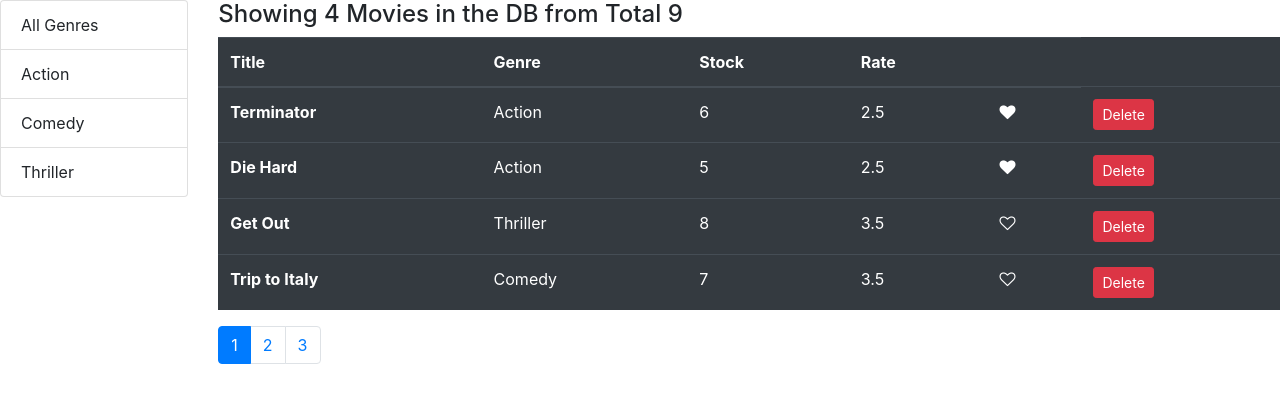
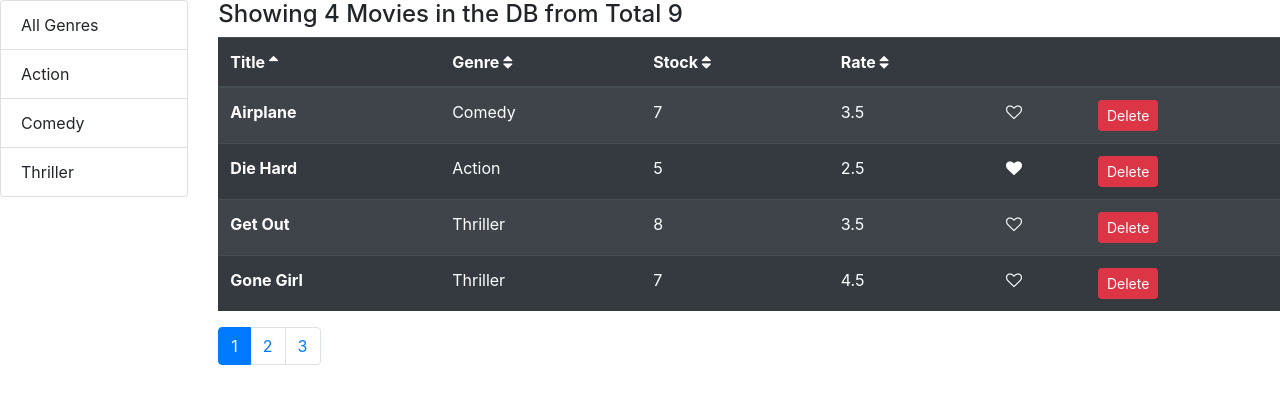
Before and after one commit to amu3dev/VidlyRepo1, a React (Create React App) app: page / in a window 1280 px wide. Shown: the top 404 px of the page. Built offline with nearby package versions, Linux system fonts and the light colour scheme.

Commit message:
extracting table component

```diff
--- /dev/null
+++ b/src/components/common/table.jsx
@@ -0,0 +1,17 @@
+import React from "react";
+import TableHeader from "./tableHeader";
+import TableBody from "./tableHeader";
+
+const Table = ({ columns, sortColumn, onSort, data }) => {
+  //const { data, sortColumn, onSort, columns } = props;
+
+  return (
+    <table className="table table-dark table-striped">
+      <TableHeader sortColumn={sortColumn} onSort={onSort} columns={columns} />
+
+      <TableBody data={data} columns={columns} />
+    </table>
+  );
+};
+
+export default Table;
--- /dev/null
+++ b/src/components/common/tableBody.jsx
@@ -0,0 +1,34 @@
+import React, { Component } from "react";
+import _ from "lodash";
+class TableBody extends Component {
+  renderCell = (item, column) => {
+    if (column.content) return column.content(item);
+    return _.get(item, column.path);
+  };
+  createKey = (item, column) => {
+    return item._id + (column.path || column.key);
+  };
+  render() {
+    const { data, columns } = this.props;
+
+    return (
+      <tbody>
+        {data.map((item) => (
+          <tr key={item._id}>
+            {columns.map((column) =>
+              column.path === "title" ? (
+                <th  key={this.createKey(item, column)} scope="row">{_.get(item, column.path)}</th>
+              ) : (
+                <td key={this.createKey(item, column)}>
+                  {this.renderCell(item, column)}
+                </td>
+              )
+            )}
+          </tr>
+        ))}
+      </tbody>
+    );
+  }
+}
+
+export default TableBody;
--- /dev/null
+++ b/src/components/common/tableHeader.jsx
@@ -0,0 +1,48 @@
+import React, { Component } from "react";
+
+
+class TableHeader extends Component {
+  raiseSort = (path) => {
+    const sortColumn = { ...this.props.sortColumn };
+
+    if (sortColumn.path === path)
+      sortColumn.order = sortColumn.order === "asc" ? "desc" : "asc";
+    else {
+      sortColumn.path = path;
+      sortColumn.order = "asc";
+    }
+    this.props.onSort(sortColumn); // watch this 1st time
+    console.log("TableHeader sortColumn=>", sortColumn);
+  };
+
+  renderSortIcon = (column) => {
+    const { sortColumn } = this.props;
+    if (column.path !== sortColumn.path && column.key === undefined)
+      return <i className="fa fa-sort" aria-hidden="true" />;
+    if (column.key) return null;
+    if (sortColumn.order === "asc")
+      return <i className="fa fa-sort-asc" aria-hidden="true" />;
+    return <i className="fa fa-sort-desc" aria-hidden="true" />;
+  };
+
+  render() {
+    return (
+      <thead>
+        <tr>
+          {this.props.columns.map((column) => (
+            <th
+              className="clickable"
+              key={column.path || column.key}
+              scope="col"
+              onClick={() => this.raiseSort(column.path)}
+            >
+              {column.label} {this.renderSortIcon(column)}
+            </th>
+          ))}
+        </tr>
+      </thead>
+    );
+  }
+}
+
+export default TableHeader;
--- /dev/null
+++ b/src/components/moviesTable.jsx
@@ -0,0 +1,52 @@
+import React, { Component } from "react";
+import Like from "./common/like";
+import Table from "./common/table";
+import TableHeader from "./common/tableHeader";
+import TableBody from "./common/tableBody";
+
+class MovieTable extends Component {
+  columns = [
+    { path: "title", label: "Title" },
+    { path: "genre.name", label: "Genre" },
+    { path: "numberInStock", label: "Stock" },
+    { path: "dailyRentalRate", label: "Rate" },
+    {
+      key: "like",
+      content: (movie) => (
+        <Like
+          liked={movie.liked}
+          onClick={() => this.props.onHandleLike(movie)}
+        />
+      ),
+    },
+    {
+      key: "delete",
+      content: (movie) => (
+        <button
+          onClick={() => this.props.onDeleteRow(movie)}
+          type="button"
+          className="btn btn-sm btn-danger"
+        >
+          Delete
+        </button>
+      ),
+    },
+  ];
+  render() {
+    const { movies, sortColumn, onSort } = this.props;
+
+    console.log('columns = >', this.columns);
+
+    return (
+
+      <table className="table table-dark table-striped">
+      <TableHeader sortColumn={sortColumn} onSort={onSort} columns={this.columns} />
+
+      <TableBody data={movies} columns={this.columns} />
+    </table>
+
+    );
+  }
+}
+
+export default MovieTable;
--- a/src/components/vidly.jsx
+++ b/src/components/vidly.jsx
@@ -1,10 +1,11 @@
 import React, { Component } from "react";
 import { getMovies } from "../services/fakeMovieService";
-import Like from "./common/like";
 import Pagination from "./common/pagination";
 import { paginate } from "../utils/paginate";
 import ListGroup from "./common/listGroup";
 import { getGenres } from "../services/fakeGenreService";
+import MovieTable from "./moviesTable";
+import _ from "lodash";
 
 class Vidly extends Component {
   state = {
@@ -13,6 +14,7 @@ class Vidly extends Component {
     pageSize: 4,
     currentPage: 1,
     selectedGenre: "",
+    sortColumn: { path: "title", order: "asc" },
   };
 
   componentDidMount() {
@@ -44,20 +46,30 @@ class Vidly extends Component {
     this.setState({ selectedGenre: genre, currentPage: 1 });
   };
 
+  handleSort = (sortColumn) => {
+    this.setState({ sortColumn });
+  };
+
   render() {
     const {
       pageSize,
       currentPage,
       selectedGenre,
       movies: allMovies,
+      sortColumn,
     } = this.state;
 
-    let filtered =
+    // filter=> sort => paginate
+    const filtered =
       selectedGenre && selectedGenre._id !== "All Genres"
         ? allMovies.filter((m) => m.genre._id === selectedGenre._id)
         : allMovies;
 
-    const movies = paginate(filtered, currentPage, pageSize);
+    //console.log(sortColumn);
+
+    const sorted = _.orderBy(filtered, [sortColumn.path], [sortColumn.order]);
+
+    const movies = paginate(sorted, currentPage, pageSize);
 
     const x = `Showing ${movies.length} Movies in the DB from Total ${this.state.movies.length}`;
     const y = "There is no Movies in DB";
@@ -72,52 +84,14 @@ class Vidly extends Component {
           />
         </div>
         <div className="col">
-          {" "}
           <p className="h4">{this.state.movies.length > 0 ? x : y}</p>
-          <table className="table table-dark">
-            <thead>
-              <tr>
-                <th key="Title" scope="col">
-                  Title
-                </th>
-                <th key="Genre" scope="col">
-                  Genre
-                </th>
-                <th key="Stock" scope="col">
-                  Stock
-                </th>
-                <th key="Rate" scope="col">
-                  Rate
-                </th>
-                <th></th>
-              </tr>
-            </thead>
-            <tbody>
-              {movies.map((movie) => (
-                <tr key={movie._id}>
-                  <th scope="row">{movie.title}</th>
-                  <td>{movie.genre.name}</td>
-                  <td>{movie.numberInStock}</td>
-                  <td>{movie.dailyRentalRate}</td>
-                  <td>
-                    <Like
-                      liked={movie.liked}
-                      onClick={() => this.handleLike(movie)}
-                    />
-                  </td>
-                  <td>
-                    <button
-                      onClick={() => this.deleteRow(movie)}
-                      type="button"
-                      className="btn btn-sm btn-danger"
-                    >
-                      Delete
-                    </button>
-                  </td>
-                </tr>
-              ))}
-            </tbody>
-          </table>
+          <MovieTable
+            movies={movies}
+            sortColumn={sortColumn}
+            onHandleLike={this.handleLike}
+            onDeleteRow={this.deleteRow}
+            onSort={this.handleSort}
+          />
           <Pagination
             itemsCount={filtered.length}
             pageSize={pageSize}
--- a/src/index.css
+++ b/src/index.css
@@ -1,13 +1,16 @@
 body {
   margin: 0;
-  font-family: -apple-system, BlinkMacSystemFont, 'Segoe UI', 'Roboto', 'Oxygen',
-    'Ubuntu', 'Cantarell', 'Fira Sans', 'Droid Sans', 'Helvetica Neue',
+  font-family: -apple-system, BlinkMacSystemFont, "Segoe UI", "Roboto", "Oxygen",
+    "Ubuntu", "Cantarell", "Fira Sans", "Droid Sans", "Helvetica Neue",
     sans-serif;
   -webkit-font-smoothing: antialiased;
   -moz-osx-font-smoothing: grayscale;
 }
 
 code {
-  font-family: source-code-pro, Menlo, Monaco, Consolas, 'Courier New',
+  font-family: source-code-pro, Menlo, Monaco, Consolas, "Courier New",
     monospace;
 }
+.clickable {
+  cursor: pointer;
+}
```
